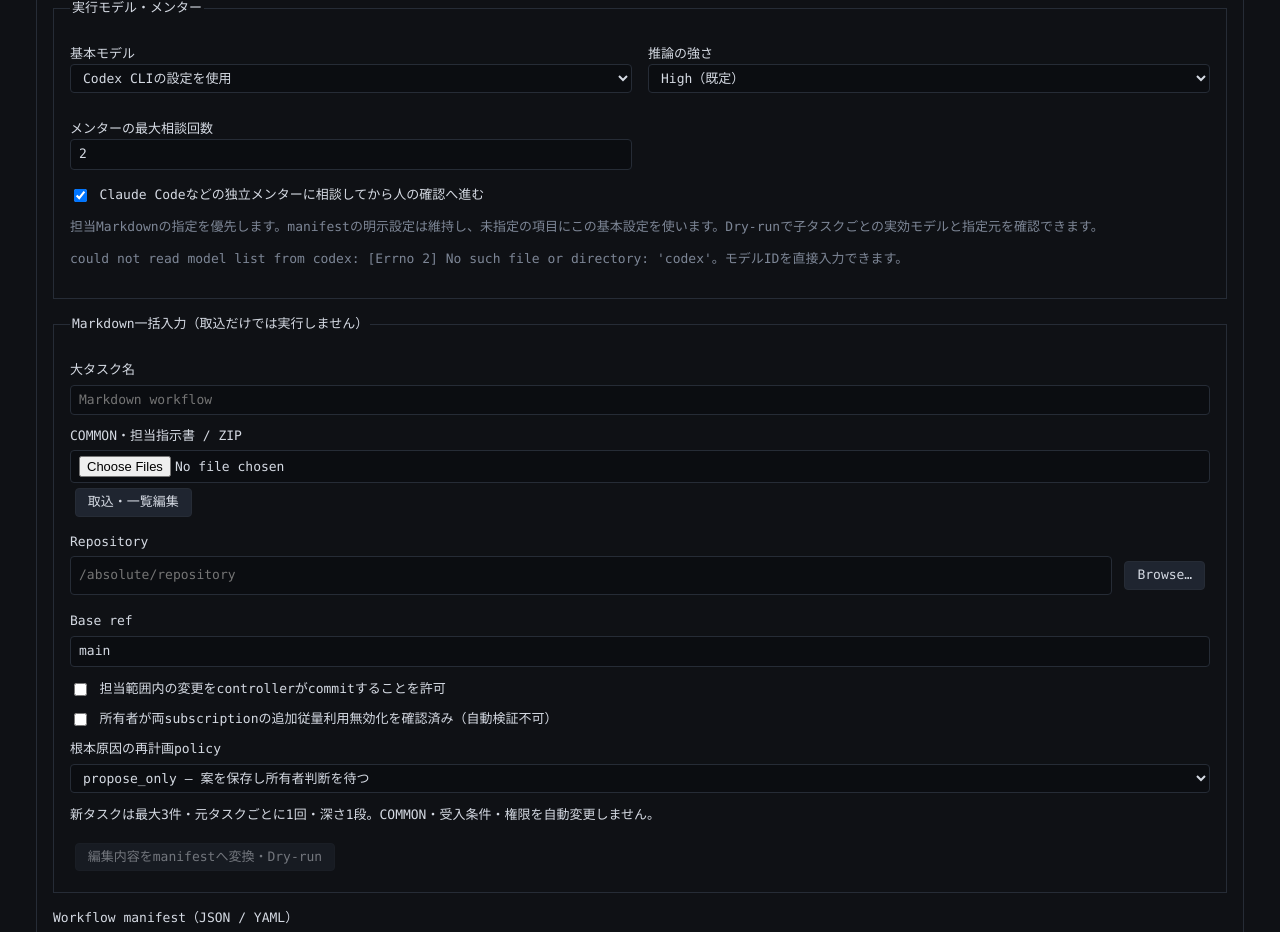
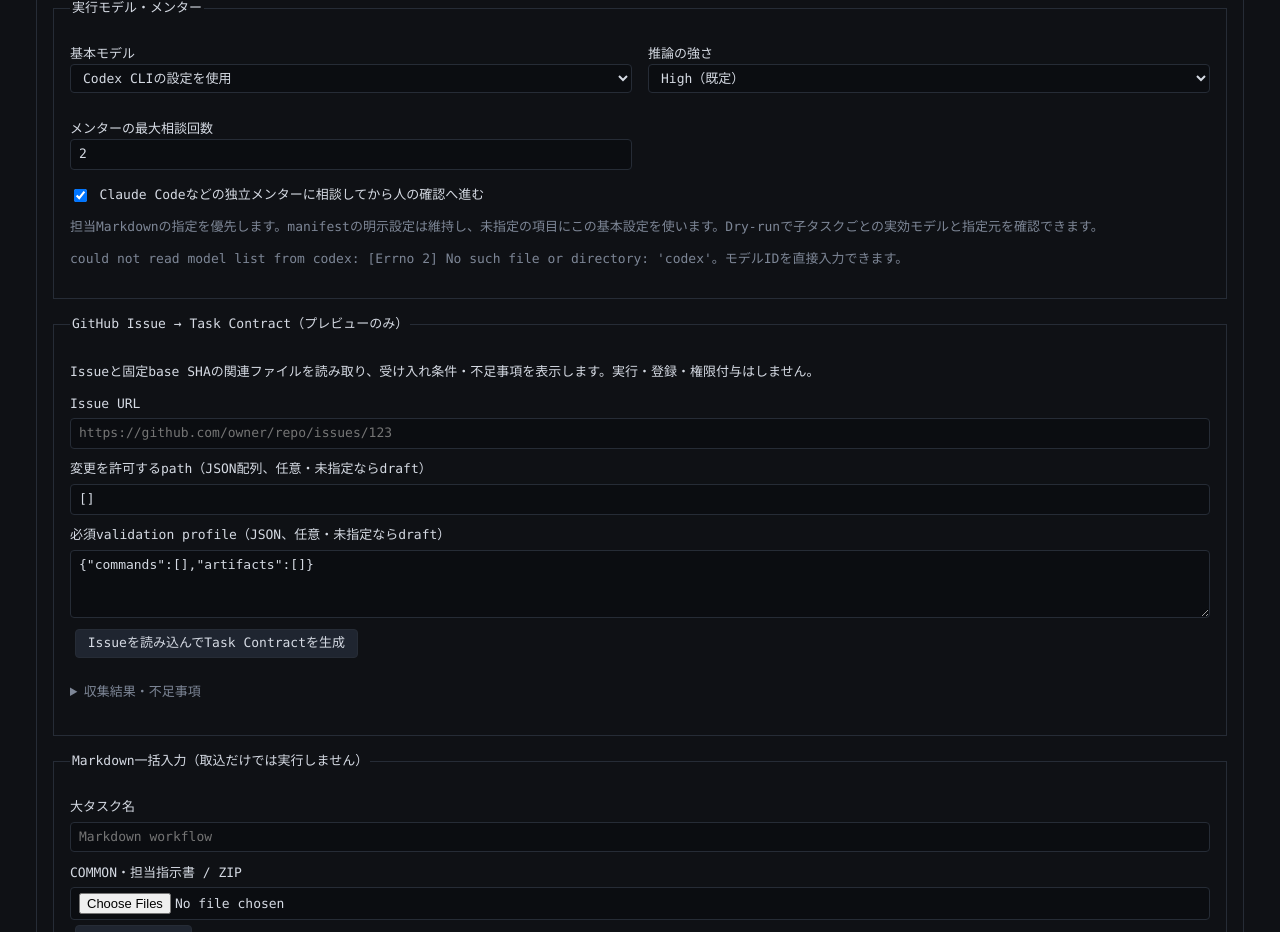
Before and after one commit to Kanade147359/codex-gui, a FastAPI app: page /autopilot in a window 1280 px wide. Shown: the part 165-1097 px from the top of the page. Run offline with FastAPI, Linux system fonts and the light colour scheme; data that the repository does not hold is empty; some libraries are stand-ins or nearby versions.

Commit message:
feat(ui): add Issue contract preflight to Autopilot page

```diff
--- a/templates/autopilot.html
+++ b/templates/autopilot.html
@@ -15,6 +15,17 @@
     <label class="ap-check"><input id="ap-mentor-enabled" type="checkbox" checked> Claude Codeなどの独立メンターに相談してから人の確認へ進む</label>
     <p class="muted">担当Markdownの指定を優先します。manifestの明示設定は維持し、未指定の項目にこの基本設定を使います。Dry-runで子タスクごとの実効モデルと指定元を確認できます。</p>
     <p id="ap-catalog-message" class="muted" role="status"></p>
+  </fieldset>
+  <fieldset id="ap-issue-contract"><legend>GitHub Issue → Task Contract（プレビューのみ）</legend>
+    <p>Issueと固定base SHAの関連ファイルを読み取り、受け入れ条件・不足事項を表示します。実行・登録・権限付与はしません。</p>
+    <label for="ap-issue-url">Issue URL</label><input id="ap-issue-url" autocomplete="off" placeholder="https://github.com/owner/repo/issues/123">
+    <label for="ap-issue-paths">変更を許可するpath（JSON配列、任意・未指定ならdraft）</label>
+    <input id="ap-issue-paths" spellcheck="false" value="[]">
+    <label for="ap-issue-validation">必須validation profile（JSON、任意・未指定ならdraft）</label>
+    <textarea id="ap-issue-validation" rows="3" spellcheck="false">{"commands":[],"artifacts":[]}</textarea>
+    <button id="ap-issue-generate" type="button">Issueを読み込んでTask Contractを生成</button>
+    <p id="ap-issue-status" role="status"></p><div id="ap-issue-suggestions"></div>
+    <details><summary>収集結果・不足事項</summary><pre id="ap-issue-result"></pre></details>
   </fieldset>
   <fieldset><legend>Markdown一括入力（取込だけでは実行しません）</legend>
     <label for="ap-name">大タスク名</label><input id="ap-name" placeholder="Markdown workflow">
```
